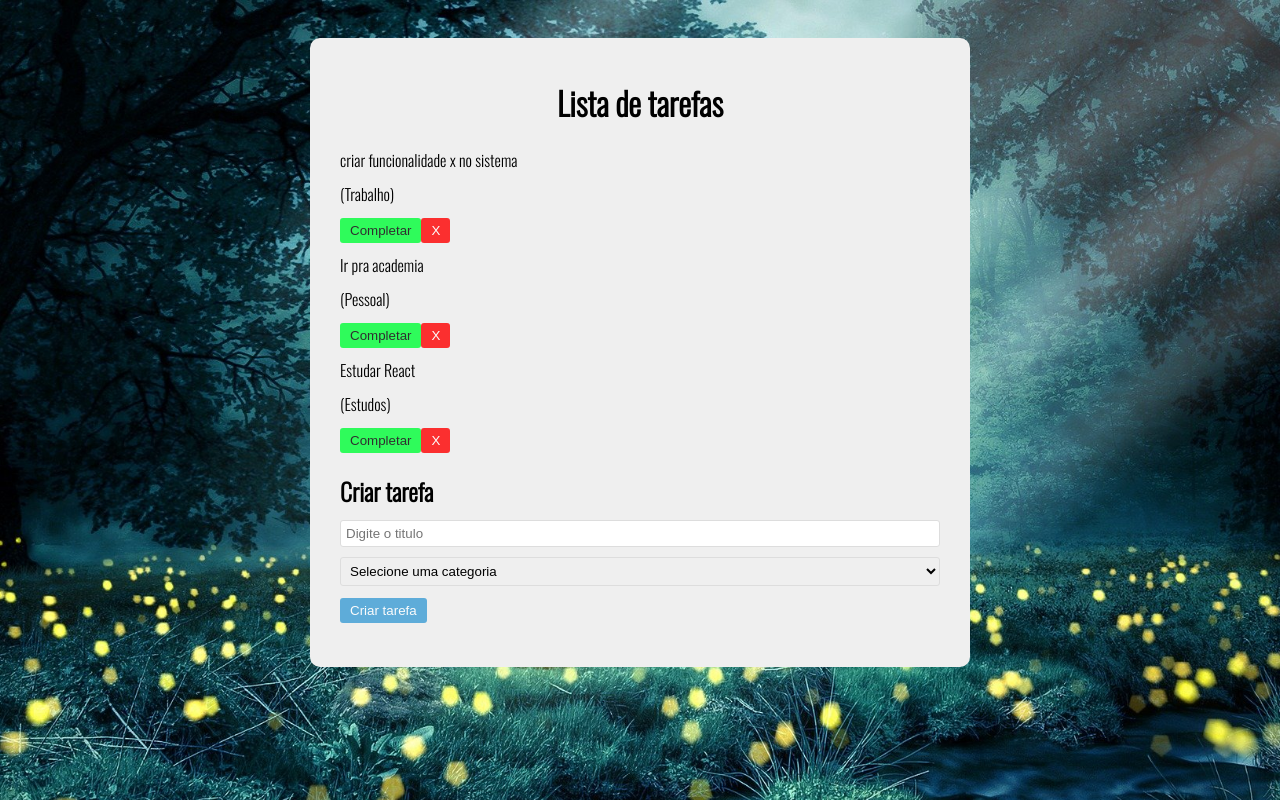
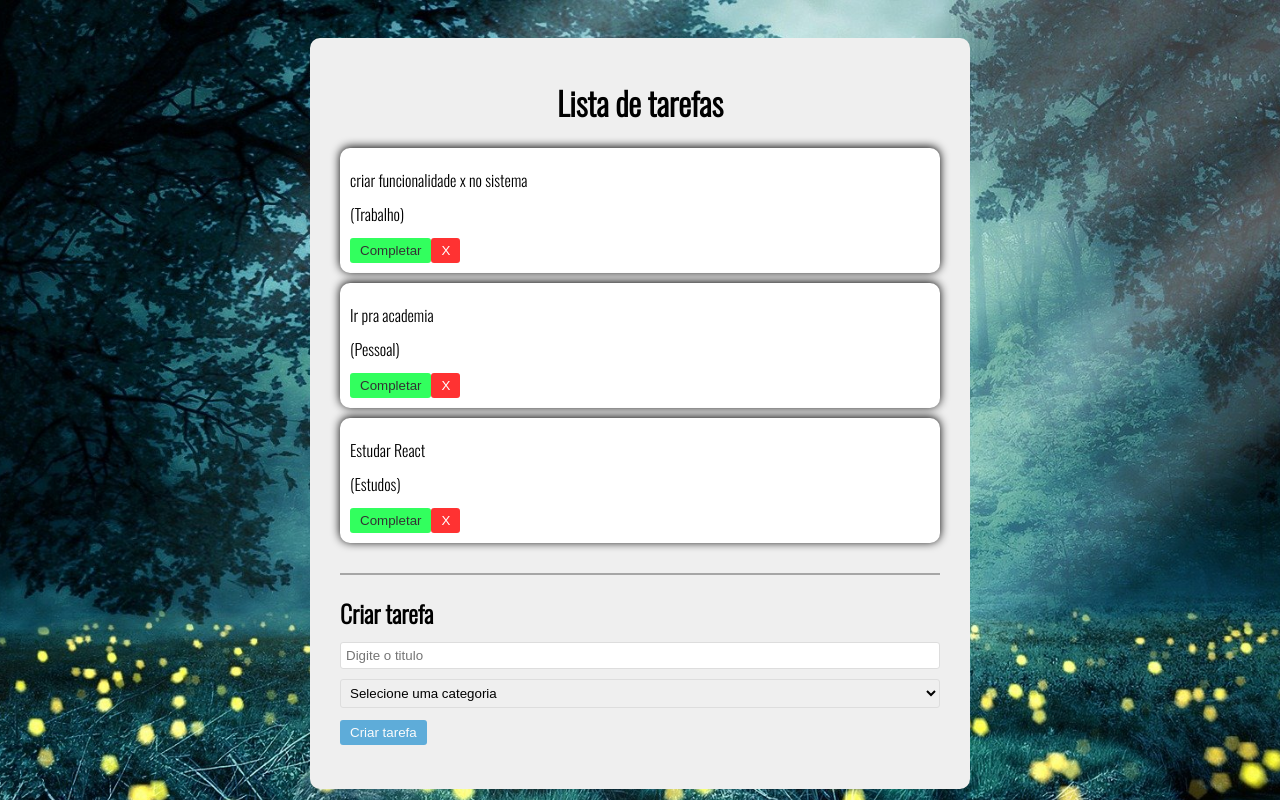
Before and after one commit to Emanuelsyngles/To-Do-List, a React (Vite) app in the folder todo/: page / in a window 1280 px wide. Shown: the top 800 px of the page. Built offline with nearby package versions, Linux system fonts and the light colour scheme; a web font is replaced by a local one.

Commit message:
3 dia do projeto.

```diff
--- a/todo/src/App.css
+++ b/todo/src/App.css
@@ -78,6 +78,20 @@ button:hover {
   padding-bottom: 1.5rem;
 }
 
+.todo {
+  background-color: #fff;
+  box-shadow: 0px -1px 10px 0px black;
+  padding: 10px;
+  margin-bottom: 10px;
+  border-radius: 10px;
+}
+
+.todo-list {
+  margin-bottom: 20px;
+  padding-bottom: 20px;
+  border-bottom: 2px solid #a6a6a6;
+}
+
 input, select {
   padding: 5px;
   margin-bottom: 10px;
```
